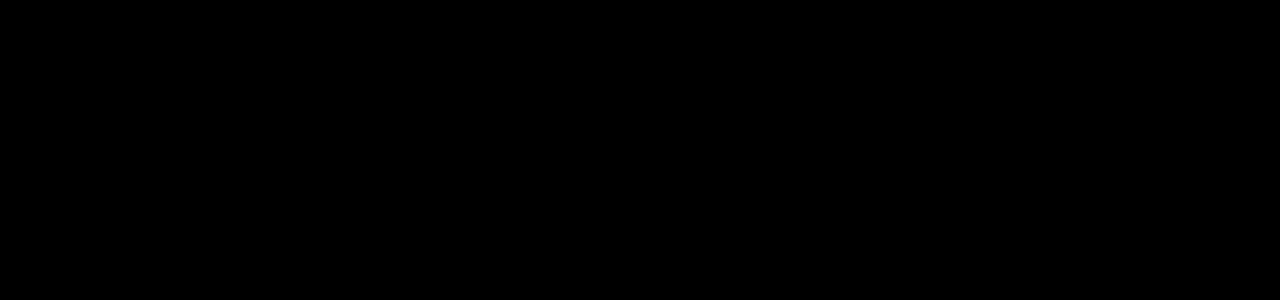
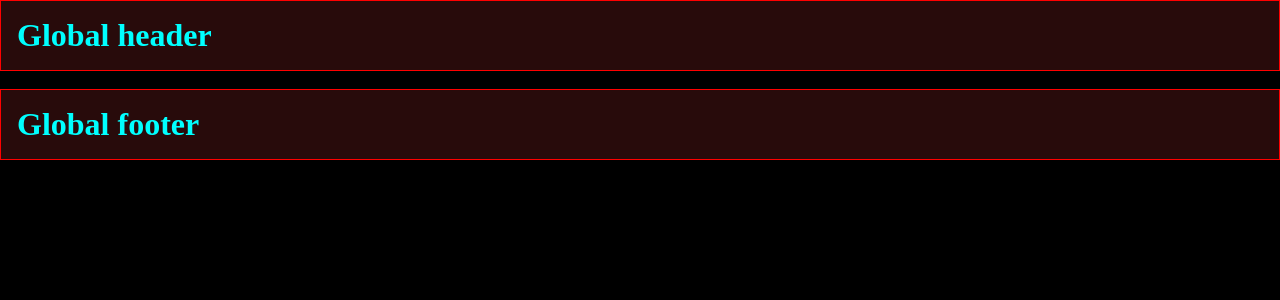
Before and after one commit to Chanuka999/nextjs_tutorial, a Next.js app in the folder myfirstapp/: page / in a window 1280 px wide. Shown: the top 300 px of the page. Built offline with nearby package versions, Linux system fonts and the light colour scheme.

Commit message:
Wrap children in a div with global header and footer

```diff
--- a/myfirstapp/src/app/layout.js
+++ b/myfirstapp/src/app/layout.js
@@ -20,7 +20,15 @@
   return (
     <html lang="en">
       <body className={`${geistSans.variable} ${geistMono.variable}`}>
-        {children}
+        <div className="wrapper">
+          <div className="row">
+            <h1>Global header</h1>
+          </div>
+          {children}
+          <div className="row">
+            <h1>Global footer</h1>
+          </div>
+        </div>
       </body>
     </html>
   );
```
